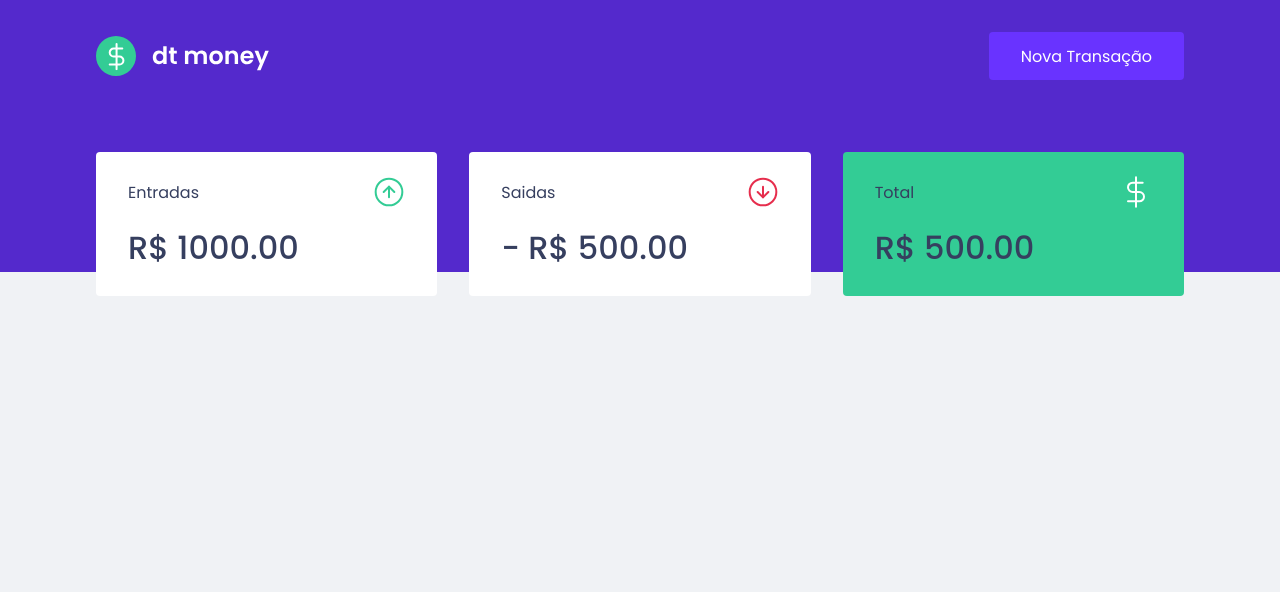
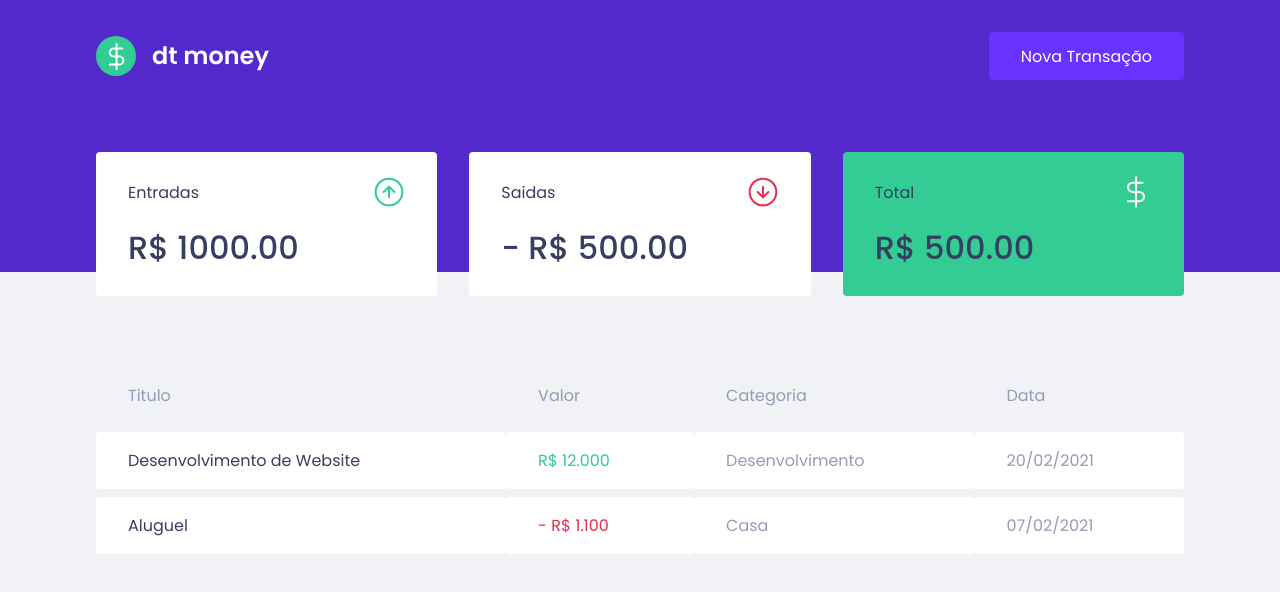
Before and after one commit to vits56/dtmoney, a React (Create React App) app: page / in a window 1280 px wide. Shown: the top 592 px of the page. Built offline with nearby package versions, Linux system fonts and the light colour scheme.

Commit message:
componente TransactionsTable

```diff
--- a/src/components/Dashboard/index.tsx
+++ b/src/components/Dashboard/index.tsx
@@ -1,10 +1,12 @@
 import { Summary } from '../Summary';
+import { TransactionsTable } from '../TransactionsTable';
 import { Container } from './styles'
 
 export function Dashboard() {
   return (
     <Container>
       <Summary />
+      <TransactionsTable />
     </Container>
   );
 }
--- /dev/null
+++ b/src/components/TransactionsTable/index.tsx
@@ -0,0 +1,33 @@
+import { Container } from "./style";
+
+export function TransactionsTable() {
+  return(
+    <Container>
+      <table>
+        <thead>
+          <tr>
+            <th>Titulo</th>
+            <th>Valor</th>
+            <th>Categoria</th>
+            <th>Data</th>
+          </tr>
+        </thead>
+
+        <tbody>
+          <tr>
+            <td>Desenvolvimento de Website</td>
+            <td className="deposit">R$ 12.000</td>
+            <td>Desenvolvimento</td>
+            <td>20/02/2021</td>
+          </tr>
+          <tr>
+            <td>Aluguel</td>
+            <td className="withdraw">- R$ 1.100</td>
+            <td>Casa</td>
+            <td>07/02/2021</td>
+          </tr>
+        </tbody>
+      </table>
+    </Container>
+  )
+}
--- /dev/null
+++ b/src/components/TransactionsTable/style.ts
@@ -0,0 +1,40 @@
+import styled from "styled-components";
+
+export const Container = styled.div`
+  margin-top: 4rem;
+
+  table {
+    width: 100%;
+    border-spacing: 0 0.5rem;
+
+    th {
+      color: var(--text-body);
+      font-weight: 400;
+      padding: 1rem 2rem;
+      text-align: left;
+      line-height: 1.5rem;
+    }
+
+    td {
+      padding: 1rem 2rem;
+      border: 0;
+      background: var(--shape);
+      color: var(--text-body);
+      border-radius: 0.25rem;
+
+      &:first-child {
+        color: var(--text-title);
+      }
+
+      &.deposit {
+        color: var(--green);
+      }
+
+      &.withdraw {
+        color: var(--red);
+      }
+
+    }
+
+  }
+`;
```
